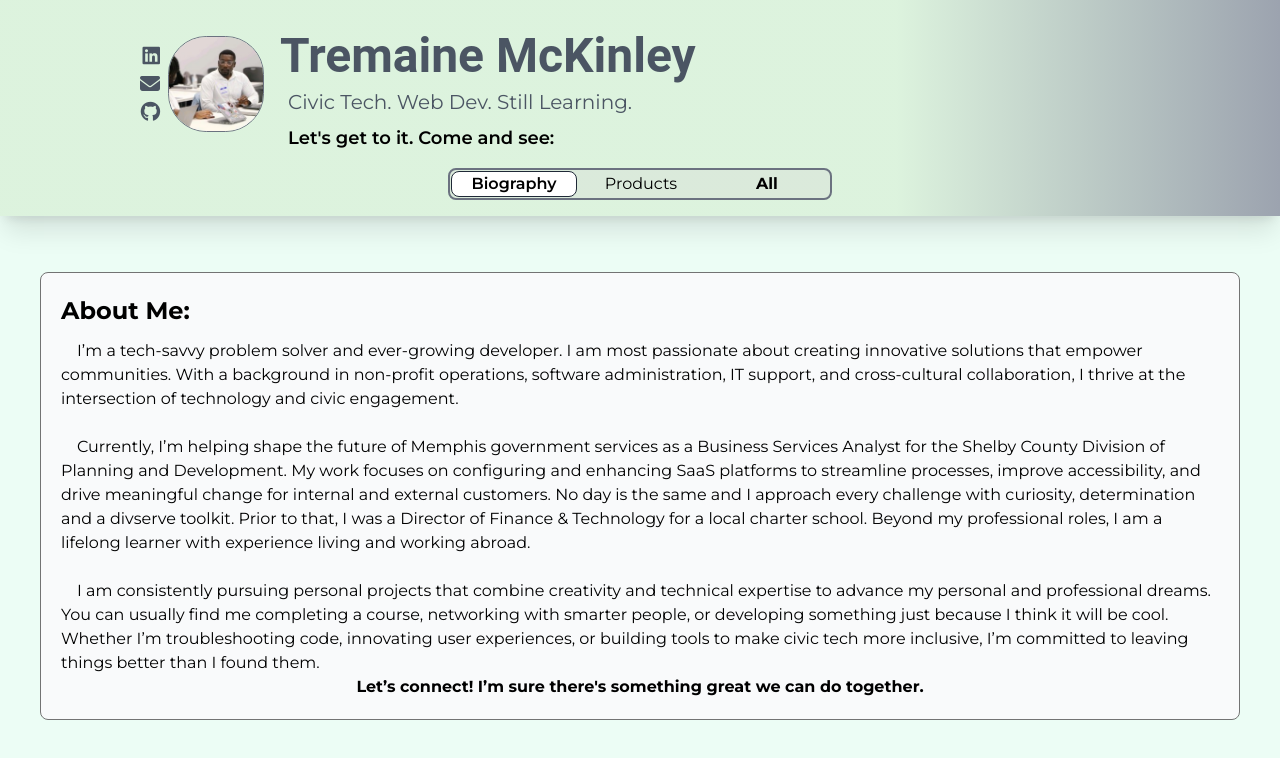
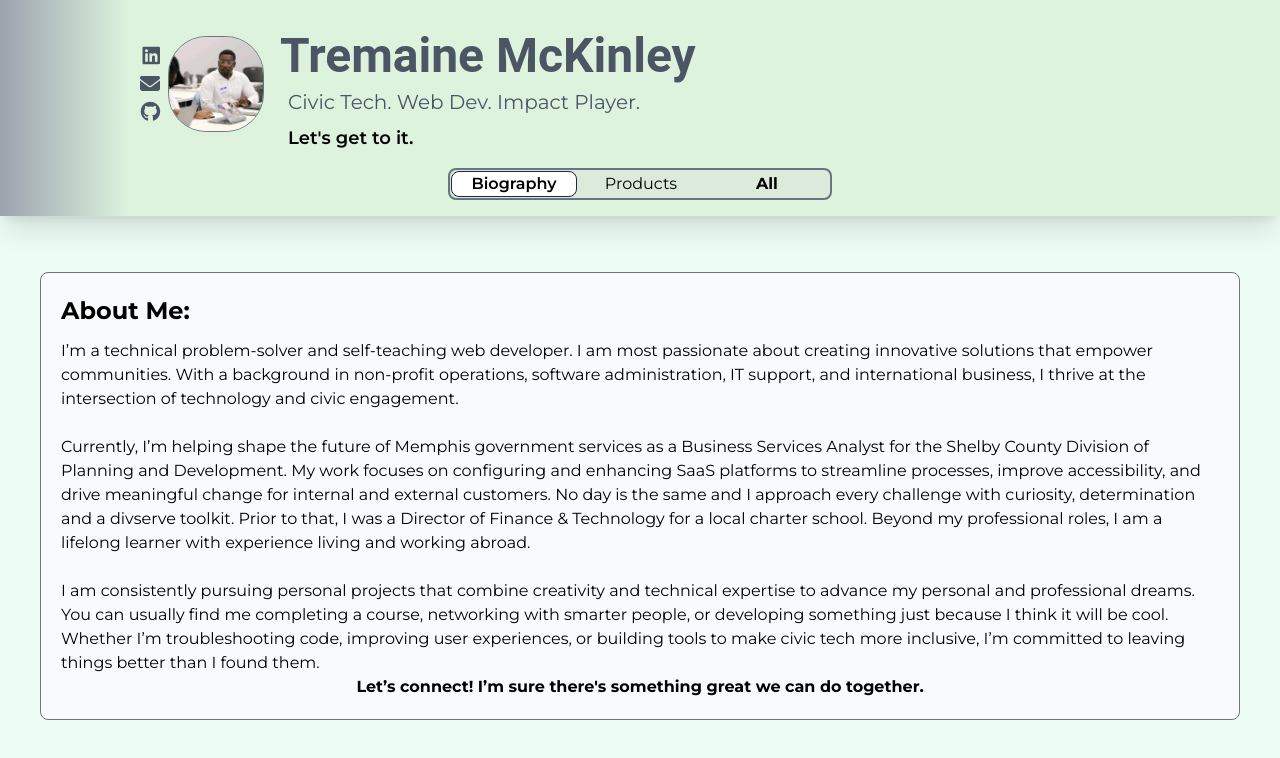
Before and after one commit to tremckinley/tremckinley-portfolio, a React (Vite) app: page / in a window 1280 px wide. Both pictures are taken after a click on the button "Biography". Shown: the top 758 px of the page. Built offline with nearby package versions, Linux system fonts and the light colour scheme.

Commit message:
Edit "About Me" & project descriptions, Update Screenshots, Accessibility audit updates

```diff
--- a/src/assets/AboutSection.jsx
+++ b/src/assets/AboutSection.jsx
@@ -3,9 +3,9 @@ export default function AboutSection() {
         <section className="my-4 p-5 bg-gray-50 border border-neutral-500 rounded-lg -bio-background">
         <h3 className="header">About Me:</h3>
         <p>
-        &emsp;I’m a tech-savvy problem solver and ever-growing developer. I am most passionate about creating innovative solutions that empower communities. With a background in non-profit operations, software administration, IT support, and cross-cultural collaboration, I thrive at the intersection of technology and civic engagement.
-        <br/><br/>&emsp;Currently, I’m helping shape the future of Memphis government services as a Business Services Analyst for the Shelby County Division of Planning and Development. My work focuses on configuring and enhancing SaaS platforms to streamline processes, improve accessibility, and drive meaningful change for internal and external customers. No day is the same and I approach every challenge with curiosity, determination and a divserve toolkit. Prior to that, I was a Director of Finance & Technology for a local charter school. Beyond my professional roles, I am a lifelong learner with experience living and working abroad.
-        <br/><br/>&emsp;I am consistently pursuing personal projects that combine creativity and technical expertise to advance my personal and professional dreams. You can usually find me completing a course, networking with smarter people, or developing something just because I think it will be cool. Whether I’m troubleshooting code, innovating user experiences, or building tools to make civic tech more inclusive, I’m committed to leaving things better than I found them. <br/><center><strong>Let’s connect! I’m sure there's something great we can do together.</strong></center>
+        I’m a technical problem-solver and self-teaching web developer. I am most passionate about creating innovative solutions that empower communities. With a background in non-profit operations, software administration, IT support, and international business, I thrive at the intersection of technology and civic engagement.
+        <br/><br/>Currently, I’m helping shape the future of Memphis government services as a Business Services Analyst for the Shelby County Division of Planning and Development. My work focuses on configuring and enhancing SaaS platforms to streamline processes, improve accessibility, and drive meaningful change for internal and external customers. No day is the same and I approach every challenge with curiosity, determination and a divserve toolkit. Prior to that, I was a Director of Finance & Technology for a local charter school. Beyond my professional roles, I am a lifelong learner with experience living and working abroad.
+        <br/><br/>I am consistently pursuing personal projects that combine creativity and technical expertise to advance my personal and professional dreams. You can usually find me completing a course, networking with smarter people, or developing something just because I think it will be cool. Whether I’m troubleshooting code, improving user experiences, or building tools to make civic tech more inclusive, I’m committed to leaving things better than I found them. <br/><center><strong>Let’s connect! I’m sure there's something great we can do together.</strong></center>
         </p>
 
         </section>
--- a/src/assets/ProfileCard/ProfileCard.jsx
+++ b/src/assets/ProfileCard/ProfileCard.jsx
@@ -3,13 +3,13 @@ import ViewSelector from "./ViewSelector"
 export default function ProfileCard(props) {
     const { state } = props
     return (
-        <div className="flex flex-col items-center p-4 text-gray-600 shadow-xl bg-gradient-to-t md:bg-gradient-to-r from-[#c9e6c070] from-70% to-gray-400">
+        <div className="flex flex-col items-center p-4 text-gray-600 shadow-xl bg-gradient-to-t md:bg-gradient-to-l from-[#c9e6c070] from-90% to-gray-400" role="banner">
             <div className="md:ml-28 flex flex-col md:flex-row items-center md:justify-start w-full">
                 <div className="flex flex-col md:flex-row-reverse items-center">
                     <img className="rounded-[40%] max-h-24 md:max-h-24 border border-gray-500 center" alt="profile image of me" src="/profile-photo.jpeg" />
                     <div className="flex md:flex-col md:items-end md:pr-2 justify-between w-24 md:text-xl text-lg">
-                        <a href="https://www.linkedin.com/in/tremaine-mckinley/" target="_blank"><i className="hover:text-green-500 fa-brands fa-linkedin"></i></a>
-                        <button onClick={() => {
+                        <a href="https://www.linkedin.com/in/tremaine-mckinley/" target="_blank"><i className="hover:text-green-500 fa-brands fa-linkedin" title="Visit LinkedIn page"></i></a>
+                        <button title="Email Me - Copy to clipboard" onClick={() => {
                             navigator.clipboard.writeText("tremckinley901@gmail.com")
                                 .then(() => {
                                     alert('tremckinley901@gmail.com copied to clipboard');
@@ -21,13 +21,13 @@ export default function ProfileCard(props) {
                         >
                             <i className="fa fa-envelope hover:text-green-500"></i>
                         </button>
-                        <a href="https://github.com/tremckinley" target="_blank"><i className="fa-brands fa-github hover:text-green-500"></i></a>
+                        <a href="https://github.com/tremckinley" target="_blank" title="Visit my GitHub Profile"><i className="fa-brands fa-github hover:text-green-500"></i></a>
                     </div>
                 </div>
                 <div className="md:ml-4 text-center md:text-left">
                     <h1 className="mt-4 mb-2 text-4xl md:text-5xl font-roboto font-bold">Tremaine McKinley</h1>
-                    <h2 className="text-lg md:text-xl ml-2">Civic Tech. Web Dev. Still Learning.</h2>
-                    <h3 className="mt-2 ml-2 text-md md:text-lg font-semibold text-black">Let's get to it. Come and see:</h3>
+                    <h2 className="text-lg md:text-xl ml-2">Civic Tech. Web Dev. Impact Player.</h2>
+                    <h3 className="mt-2 ml-2 text-md md:text-lg font-semibold text-black">Let's get to it.</h3>
                 </div>
             </div>
             <ViewSelector state={state} />
--- a/src/assets/ProjectCard/ProjectCard.jsx
+++ b/src/assets/ProjectCard/ProjectCard.jsx
@@ -11,7 +11,9 @@ export default function ProjectCard(props) {
         <motion.img
           whileHover={{scale: 1.3}}
           transition={{duration: .2}}
-          className="w-full h-full max-h-44 object-fill" src={project.imageUrl}
+          className="w-full h-full max-h-44 object-fill"
+          src={project.imageUrl}
+          alt="project screenshot"
         />
         </a>
       </div>
--- a/src/assets/projects.js
+++ b/src/assets/projects.js
@@ -18,7 +18,7 @@ export const projects = [
     },
     {
       title: "Fright Night Game",
-      desc: "A customization of a Codecademy lesson. Used principles from a DOM manipulation lesson to add game functionality. *This game was recognized in a Codecademy Halloween competition.",
+      desc: "A Codecademy DOM lesson upgrade. Added more game functionality. *recognized in a Codecademy Halloween competition.",
       tools: ["html5", "css3", "js"],
       repoUrl: "https://github.com/tremckinley/datenightgame/tree/fright_night",
       liveUrl: "https://frightnightgame.vercel.app/",
@@ -26,15 +26,15 @@ export const projects = [
     },
     {
       title: "Rica's Plants Capstone",
-      desc: "React-Formula course capstone project. My first full-stack functional app with using Vite & Tailwind CSS. (This app requires a API key with a short life. Visit the repo for a video of it functioning.)",
+      desc: "Mock web store. React-Formula frontend course capstone.",
       tools: ["react", "css3", "figma"],
       repoUrl: "https://github.com/tremckinley/react-formula-capstone",
       liveUrl: "https://tremckinley-reactformula-capstone.vercel.app/",
-      imageUrl: "https://github.com/tremckinley/react-formula-capstone/raw/main/screenshot.png"
+      imageUrl: "/react_formula.png"
     },
     {
       title: "Recipe Page - Frontend Mentor",
-      desc: "Took a Figma design file and used to practice writing good, semantic HTML for review by Frontend Mentor peers.",
+      desc: "Built from a Figma file to practice on-the-job development from a designer's file",
       tools: ["html5", "css3", "figma"],
       repoUrl: "https://github.com/tremckinley/fementor-recipe-page",
       liveUrl: "https://fementor-recipe-page-rho.vercel.app/",
```
Also changed, not shown: public/focusbreathing.png, public/react_formula.png (added).
